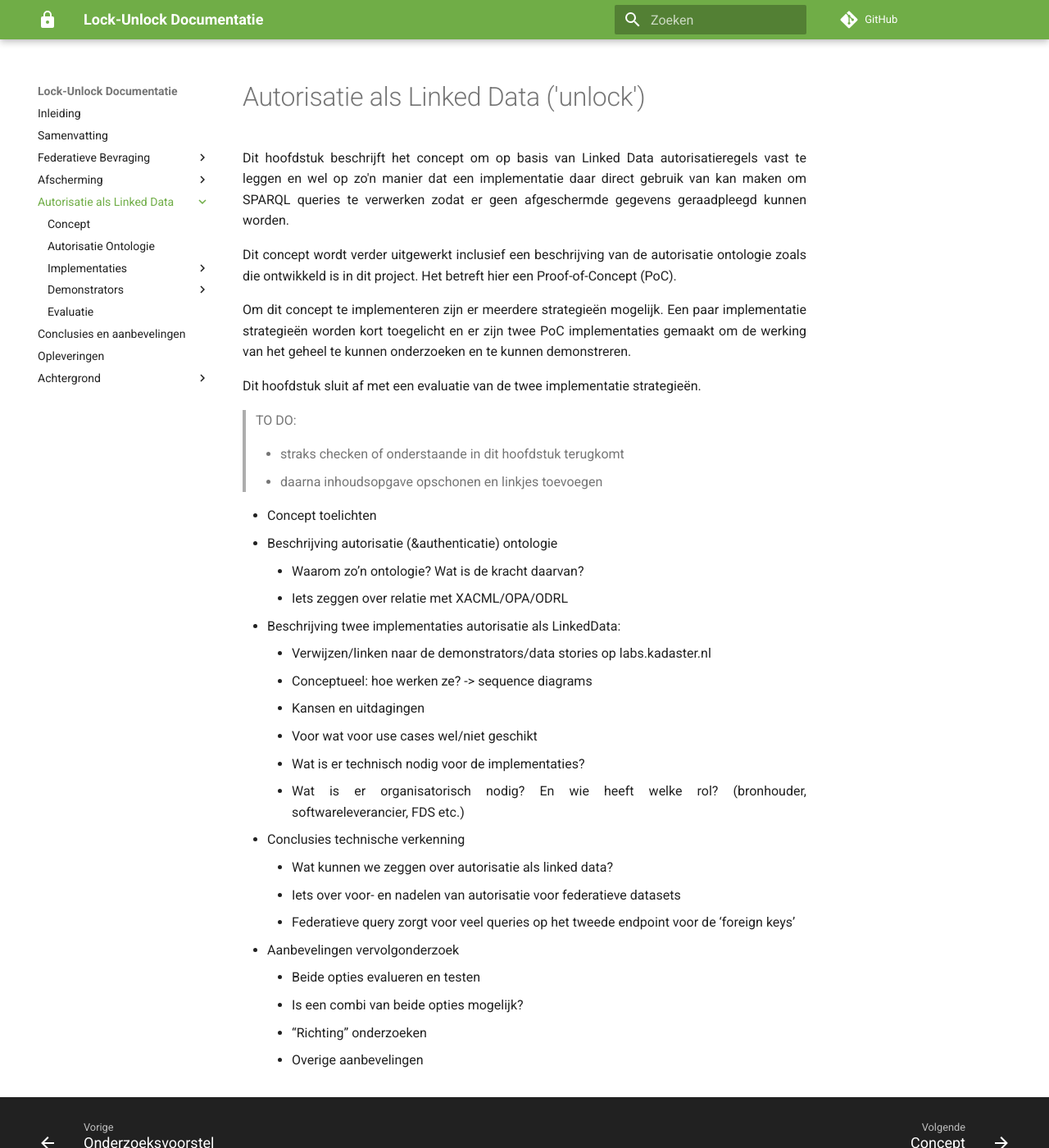
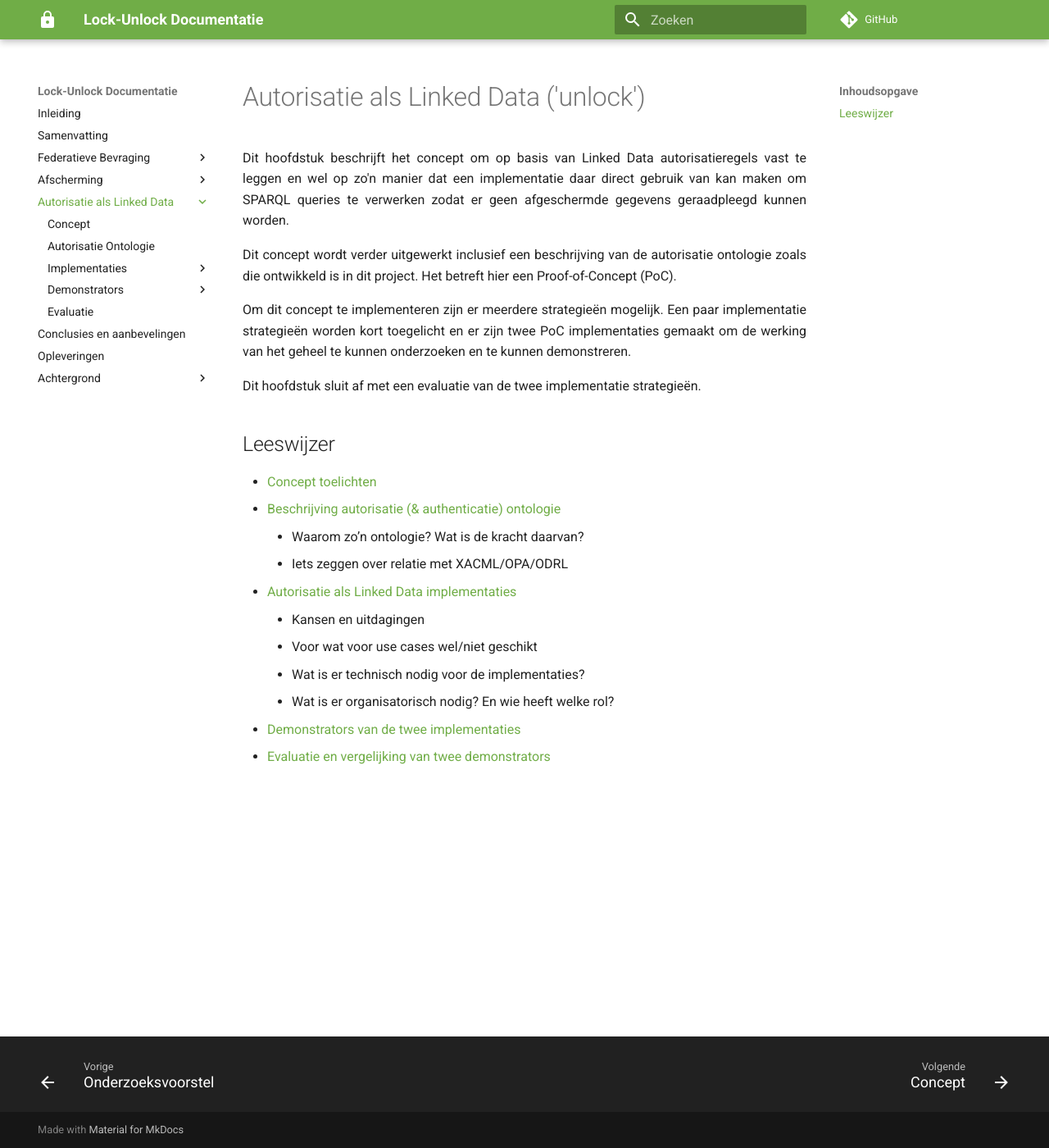
Before and after one commit to kadaster-labs/lock-unlock-docs, an MkDocs documentation site: the page built from docs/autorisatie-als-linkeddata/index.md, in a window 1280 px wide and 1400 px high. Shown: the whole window at 82% size. Built offline with MkDocs 1.6.1 and Material for MkDocs 9.7.7, drawn with Linux system fonts in a browser that asks for light colours; comment, search, counter and statistics services are not loaded.

Commit message:
Review: index voor autorisatie als ld

```diff
--- a/docs/autorisatie-als-linkeddata/index.md
+++ b/docs/autorisatie-als-linkeddata/index.md
@@ -10,31 +10,15 @@ Om dit concept te implementeren zijn er meerdere strategieën mogelijk. Een paar
 
 Dit hoofdstuk sluit af met een evaluatie van de twee implementatie strategieën.
 
-
-
-> TO DO:
-
-> - straks checken of onderstaande in dit hoofdstuk terugkomt
-> - daarna inhoudsopgave opschonen en linkjes toevoegen
-
-
-- Concept toelichten
-- Beschrijving autorisatie (&authenticatie) ontologie
+## Leeswijzer
+- [Concept toelichten](./concept.md)
+- [Beschrijving autorisatie (& authenticatie) ontologie](./authorisation-ontology.md)
     - Waarom zo’n ontologie? Wat is de kracht daarvan?
     - Iets zeggen over relatie met XACML/OPA/ODRL
-- Beschrijving twee implementaties autorisatie als LinkedData:
-    - Verwijzen/linken naar de demonstrators/data stories op labs.kadaster.nl
-    - Conceptueel: hoe werken ze? -> sequence diagrams
+- [Autorisatie als Linked Data implementaties](./implementaties/index.md)
     - Kansen en uitdagingen
     - Voor wat voor use cases wel/niet geschikt
     - Wat is er technisch nodig voor de implementaties?
-    - Wat is er organisatorisch nodig? En wie heeft welke rol? (bronhouder, softwareleverancier, FDS etc.)
-- Conclusies technische verkenning
-    - Wat kunnen we zeggen over autorisatie als linked data?
-    - Iets over voor- en nadelen van autorisatie voor federatieve datasets
-    - Federatieve query zorgt voor veel queries op het tweede endpoint voor de ‘foreign keys’
-- Aanbevelingen vervolgonderzoek
-    - Beide opties evalueren en testen
-    - Is een combi van beide opties mogelijk?
-    - “Richting” onderzoeken
-    - Overige aanbevelingen
+    - Wat is er organisatorisch nodig? En wie heeft welke rol?
+- [Demonstrators van de twee implementaties](./demonstrators/index.md)
+- [Evaluatie en vergelijking van twee demonstrators](./evaluatie.md)
```
